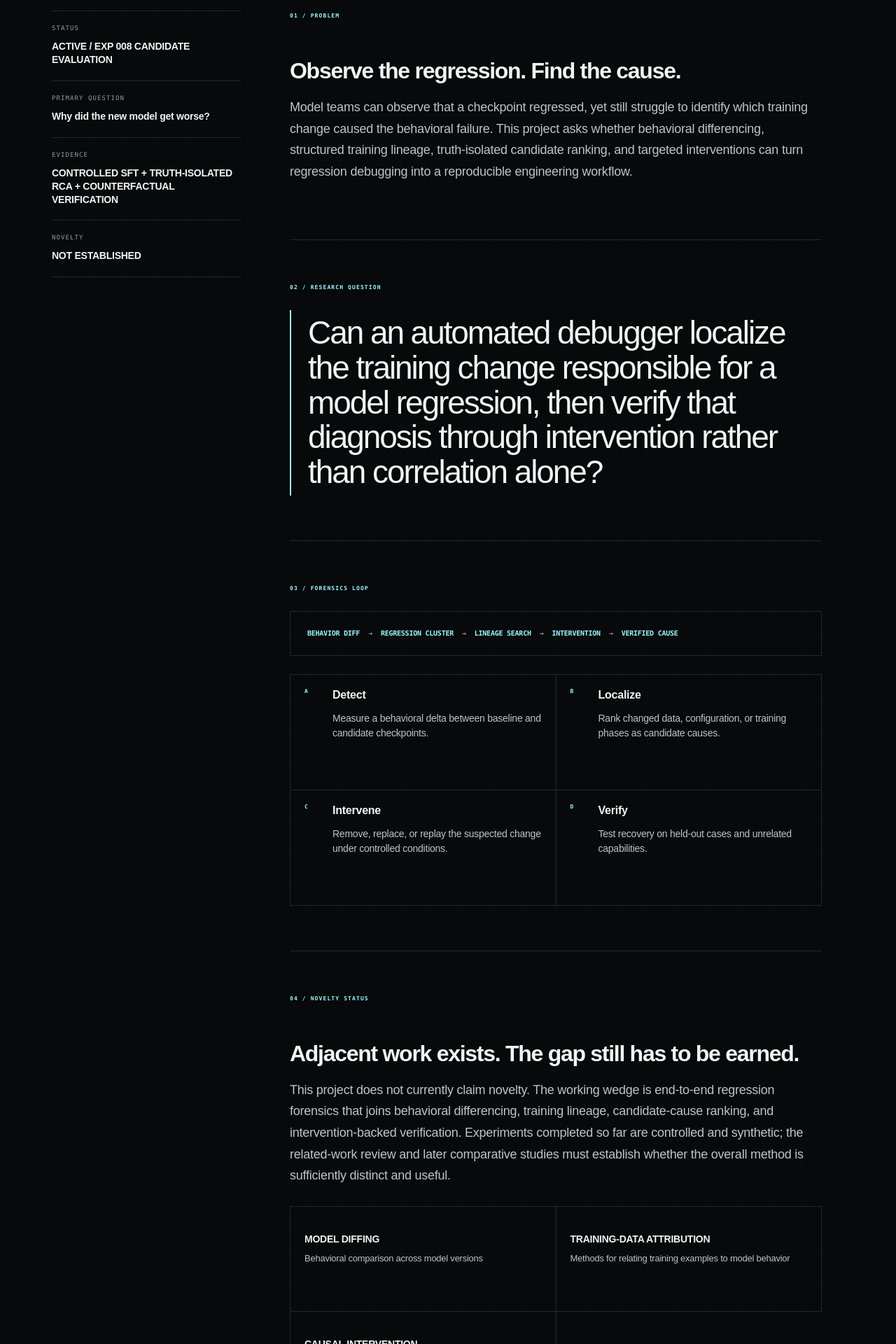
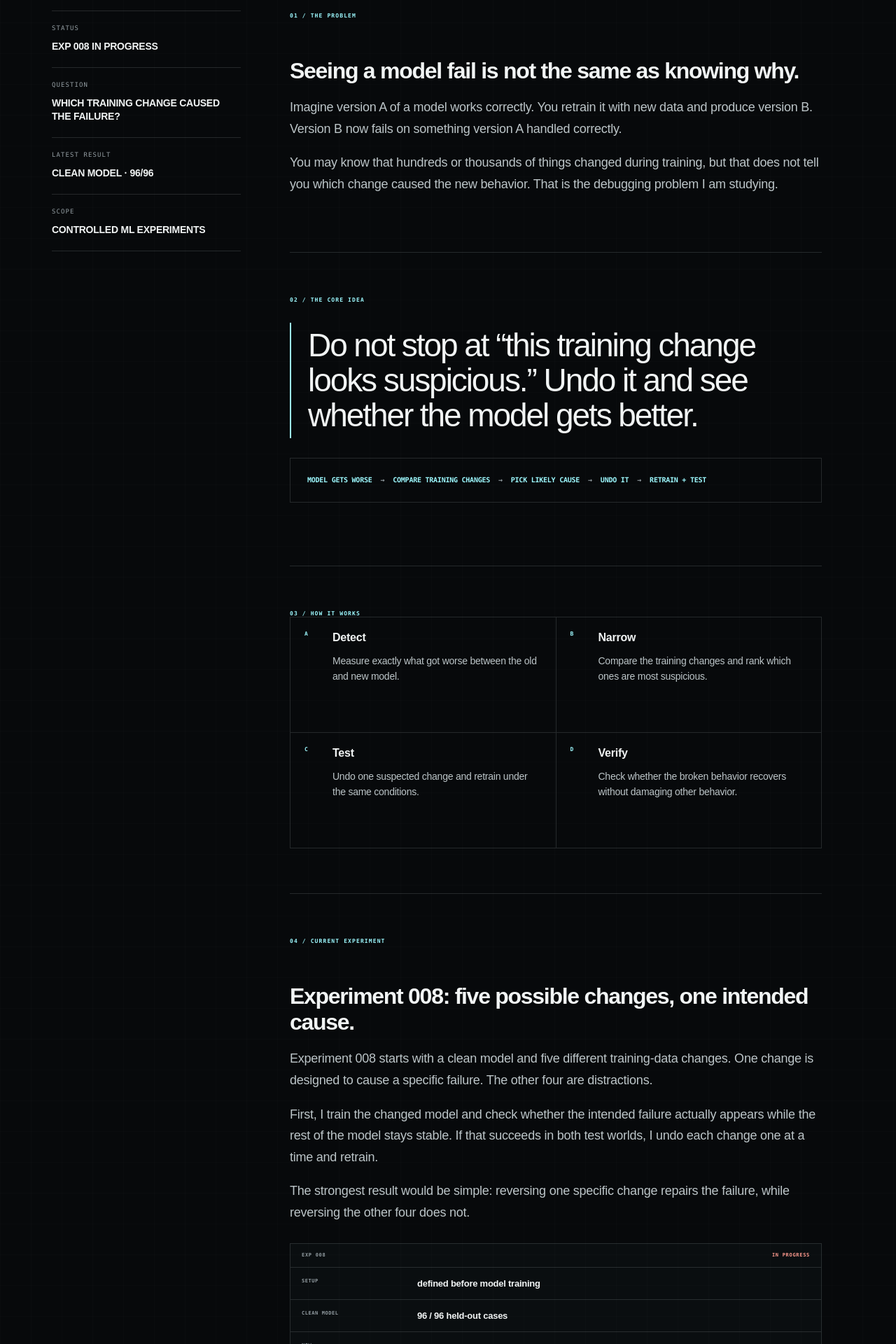
Before and after one commit to Kushrishi/kushrishi.com, a Next.js app: page /research/model-regression-forensics in a window 1280 px wide. Shown: the part 760-2680 px from the top of the page at 70% size. Built offline with nearby package versions, Linux system fonts and the light colour scheme.

Commit message:
Make research project easier to understand

```diff
--- a/app/research/model-regression-forensics/page.tsx
+++ b/app/research/model-regression-forensics/page.tsx
@@ -2,7 +2,7 @@ import type { Metadata } from "next";
 import Link from "next/link";
 
 const researchDescription =
-  "Active research on diagnosing training-data-induced model regressions using truth-isolated lineage analysis and counterfactual verification.";
+  "Researching how to trace a model regression back to the training change that caused it, then test the diagnosis by undoing that change and retraining.";
 
 export const metadata: Metadata = {
   title: "Model Regression Forensics | Kush Rishi",
@@ -24,68 +24,51 @@ export const metadata: Metadata = {
   },
 };
 
-const relatedWork = [
-  ["MODEL DIFFING", "Behavioral comparison across model versions"],
-  ["TRAINING-DATA ATTRIBUTION", "Methods for relating training examples to model behavior"],
-  ["CAUSAL INTERVENTION", "Controlled changes used to test a suspected cause"],
-];
-
 const log = [
-  ["EXP 000", "2026-08", "Validated the reproducible controlled SFT regression and recovery protocol."],
+  [
+    "EXP 000",
+    "2026-08",
+    "Built and reproduced the basic train → break → diagnose → repair experiment pipeline.",
+  ],
   [
     "EXP 001",
     "2026-08",
-    "Blinded multicandidate diagnosis succeeded, then exposed a whole-artifact lexical shortcut.",
+    "The debugger found the planted change, but a simple text-matching shortcut made the test too easy.",
   ],
   [
     "EXP 002",
     "2026-08",
-    "Entangled distractors neutralized that shortcut; changed-record analysis localized the hidden cause and selective restoration recovered the target behavior.",
+    "Removed the obvious shortcut. The hidden change was still found, and reversing it improved the target behavior.",
   ],
   [
     "EXP 003",
     "2026-08",
-    "A harder role-binding benchmark failed its clean baseline, so RCA was stopped before candidate and intervention runs.",
+    "A harder task failed even before debugging began, so the experiment was stopped instead of forcing a result.",
   ],
   [
-    "EXP 003-B",
+    "EXP 003-C/D",
     "2026-08",
-    "Balanced loss did not rescue the clean role-binding baseline.",
-  ],
-  [
-    "EXP 003-C",
-    "2026-08",
-    "Selected-slot lookup reached 96/96 on held-out evaluation, isolating the lookup primitive as learnable.",
-  ],
-  [
-    "EXP 003-D",
-    "2026-08",
-    "Explicit-policy role binding reached 96/96 held-out and restored a trustworthy clean task for later RCA experiments.",
+    "Follow-up tests showed which parts of the harder task the model could and could not reliably learn.",
   ],
   [
     "EXP 004",
     "2026-08",
-    "Task-aware ranking localized the intended shard, but restoring it produced no target recovery, separating localization from causal verification.",
+    "The debugger picked the intended change, but reversing that change did not repair the model. Ranking was not enough.",
   ],
   [
-    "EXP 005",
+    "EXP 005–006",
     "2026-09",
-    "Five prospectively frozen worlds all failed the localized-regression gate; causal certification was never reached.",
-  ],
-  [
-    "EXP 006",
-    "2026-09",
-    "Semantic-space balancing preserved clean capability but produced zero target regression across all five frozen worlds.",
+    "Better-controlled training changes still failed to create the clean, isolated model regression the benchmark needed.",
   ],
   [
     "EXP 007",
     "2026-09",
-    "Sensitivity calibration produced material target regressions, but protected behavior also regressed, so the locality gate failed and certification stopped.",
+    "The intended failure finally appeared, but unrelated behaviors broke too. The experiment stopped at its predefined gate.",
   ],
   [
     "EXP 008",
     "2026-09",
-    "A two-world selective causal RCA protocol was frozen before training; the shared clean baseline scored 96/96 and candidate evaluation is underway.",
+    "Current experiment. The setup was fixed before training. The clean reference model scored 96/96; changed-model evaluation is underway.",
   ],
 ];
 
@@ -102,7 +85,10 @@ export default function ResearchPage() {
       </header>
 
       <section className="research-hero-page">
-        <div className="section-label">PROJECT 001 / ACTIVE RESEARCH / EXPERIMENT 008</div>
+        <div className="section-label">
+          PROJECT 001 / ACTIVE RESEARCH / EXPERIMENT 008
+        </div>
+
         <h1>
           MODEL
           <br />
@@ -112,9 +98,9 @@ export default function ResearchPage() {
         </h1>
 
         <p className="hero-deck">
-          An active research project on tracing behavioral regressions through training lineage,
-          ranking plausible causes through truth-isolated diagnostics, and verifying suspected causes
-          through controlled counterfactual intervention.
+          When a model gets worse after retraining, I want to know which training
+          change caused it — and test that answer by undoing the change and
+          seeing whether the model recovers.
         </p>
       </section>
 
@@ -122,243 +108,204 @@ export default function ResearchPage() {
         <aside className="research-sidebar">
           <div>
             <span>STATUS</span>
-            <strong>ACTIVE / EXP 008 CANDIDATE EVALUATION</strong>
+            <strong>EXP 008 IN PROGRESS</strong>
           </div>
 
           <div>
-            <span>PRIMARY QUESTION</span>
-            <strong>Why did the new model get worse?</strong>
+            <span>QUESTION</span>
+            <strong>WHICH TRAINING CHANGE CAUSED THE FAILURE?</strong>
           </div>
 
           <div>
-            <span>EVIDENCE</span>
-            <strong>CONTROLLED SFT + TRUTH-ISOLATED RCA + COUNTERFACTUAL VERIFICATION</strong>
+            <span>LATEST RESULT</span>
+            <strong>CLEAN MODEL · 96/96</strong>
           </div>
 
           <div>
-            <span>NOVELTY</span>
-            <strong>NOT ESTABLISHED</strong>
+            <span>SCOPE</span>
+            <strong>CONTROLLED ML EXPERIMENTS</strong>
           </div>
         </aside>
 
         <div className="research-copy">
           <section className="research-block" id="problem">
-            <div className="research-block-index">01 / PROBLEM</div>
-            <h2>Observe the regression. Find the cause.</h2>
+            <div className="research-block-index">01 / THE PROBLEM</div>
+
+            <h2>Seeing a model fail is not the same as knowing why.</h2>
 
             <p>
-              Model teams can observe that a checkpoint regressed, yet still struggle to identify
-              which training change caused the behavioral failure. This project asks whether
-              behavioral differencing, structured training lineage, truth-isolated candidate ranking, and
-              targeted interventions can turn regression debugging into a reproducible engineering
-              workflow.
+              Imagine version A of a model works correctly. You retrain it with
+              new data and produce version B. Version B now fails on something
+              version A handled correctly.
+            </p>
+
+            <p>
+              You may know that hundreds or thousands of things changed during
+              training, but that does not tell you which change caused the new
+              behavior. That is the debugging problem I am studying.
             </p>
           </section>
 
-          <section className="research-block" id="question">
-            <div className="research-block-index">02 / RESEARCH QUESTION</div>
+          <section className="research-block" id="idea">
+            <div className="research-block-index">02 / THE CORE IDEA</div>
 
             <blockquote>
-              Can an automated debugger localize the training change responsible for a model
-              regression, then verify that diagnosis through intervention rather than correlation
-              alone?
+              Do not stop at “this training change looks suspicious.” Undo it
+              and see whether the model gets better.
             </blockquote>
+
+            <div className="pipeline research-pipeline">
+              <span>MODEL GETS WORSE</span>
+              <b>→</b>
+              <span>COMPARE TRAINING CHANGES</span>
+              <b>→</b>
+              <span>PICK LIKELY CAUSE</span>
+              <b>→</b>
+              <span>UNDO IT</span>
+              <b>→</b>
+              <span>RETRAIN + TEST</span>
+            </div>
           </section>
 
           <section className="research-block" id="method">
-            <div className="research-block-index">03 / FORENSICS LOOP</div>
-
-            <div className="pipeline research-pipeline">
-              <span>BEHAVIOR DIFF</span>
-              <b>→</b>
-              <span>REGRESSION CLUSTER</span>
-              <b>→</b>
-              <span>LINEAGE SEARCH</span>
-              <b>→</b>
-              <span>INTERVENTION</span>
-              <b>→</b>
-              <span>VERIFIED CAUSE</span>
-            </div>
+            <div className="research-block-index">03 / HOW IT WORKS</div>
 
             <div className="method-grid">
               <div>
                 <span>A</span>
                 <strong>Detect</strong>
-                <p>Measure a behavioral delta between baseline and candidate checkpoints.</p>
+                <p>
+                  Measure exactly what got worse between the old and new model.
+                </p>
               </div>
 
               <div>
                 <span>B</span>
-                <strong>Localize</strong>
-                <p>Rank changed data, configuration, or training phases as candidate causes.</p>
+                <strong>Narrow</strong>
+                <p>
+                  Compare the training changes and rank which ones are most
+                  suspicious.
+                </p>
               </div>
 
               <div>
                 <span>C</span>
-                <strong>Intervene</strong>
-                <p>Remove, replace, or replay the suspected change under controlled conditions.</p>
+                <strong>Test</strong>
+                <p>
+                  Undo one suspected change and retrain under the same
+                  conditions.
+                </p>
               </div>
 
               <div>
                 <span>D</span>
                 <strong>Verify</strong>
-                <p>Test recovery on held-out cases and unrelated capabilities.</p>
+                <p>
+                  Check whether the broken behavior recovers without damaging
+                  other behavior.
+                </p>
               </div>
             </div>
           </section>
 
-          <section className="research-block" id="novelty">
-            <div className="research-block-index">04 / NOVELTY STATUS</div>
-            <h2>Adjacent work exists. The gap still has to be earned.</h2>
+          <section className="research-block" id="current">
+            <div className="research-block-index">
+              04 / CURRENT EXPERIMENT
+            </div>
+
+            <h2>Experiment 008: five possible changes, one intended cause.</h2>
 
             <p>
-              This project does not currently claim novelty. The working wedge is end-to-end
-              regression forensics that joins behavioral differencing, training lineage,
-              candidate-cause ranking, and intervention-backed verification. Experiments completed
-              so far are controlled and synthetic; the related-work review and later comparative
-              studies must establish whether the overall method is sufficiently distinct and useful.
+              Experiment 008 starts with a clean model and five different
+              training-data changes. One change is designed to cause a specific
+              failure. The other four are distractions.
             </p>
 
-            <div className="related-work-grid">
-              {relatedWork.map(([title, detail]) => (
-                <div key={title}>
-                  <strong>{title}</strong>
-                  <p>{detail}</p>
-                </div>
-              ))}
-            </div>
-          </section>
-
-          <section className="research-block" id="experiment">
-            <div className="research-block-index">05 / EXPERIMENT PROGRESSION</div>
-            <h2>The benchmark has been hardened by its own failures.</h2>
+            <p>
+              First, I train the changed model and check whether the intended
+              failure actually appears while the rest of the model stays stable.
+              If that succeeds in both test worlds, I undo each change one at a
+              time and retrain.
+            </p>
 
             <p>
-              Each stage has been used to test not only the debugger, but whether the benchmark
-              itself is trustworthy. Shortcuts and failed clean baselines are recorded rather than
-              tuned away after seeing results.
+              The strongest result would be simple: reversing one specific
+              change repairs the failure, while reversing the other four does
+              not.
             </p>
 
             <div className="experiment-panel">
               <div className="experiment-head">
-                <span>CONTROLLED EXPERIMENT SERIES</span>
-                <strong>EXP008 ACTIVE</strong>
+                <span>EXP 008</span>
+                <strong>IN PROGRESS</strong>
               </div>
 
               <div className="experiment-row">
-                <span>EXP 000</span>
-                <b>protocol validation / complete</b>
+                <span>SETUP</span>
+                <b>defined before model training</b>
               </div>
 
               <div className="experiment-row">
-                <span>EXP 001</span>
-                <b>blinded RCA / lexical shortcut discovered</b>
+                <span>CLEAN MODEL</span>
+                <b>96 / 96 held-out cases</b>
               </div>
 
               <div className="experiment-row">
-                <span>EXP 002</span>
-                <b>entangled distractors / hidden cause localized + recovery</b>
+                <span>NOW</span>
+                <b>evaluating the changed models</b>
               </div>
 
               <div className="experiment-row">
-                <span>EXP 003</span>
-                <b>role binding / clean baseline failed; RCA stopped</b>
-              </div>
-
-              <div className="experiment-row">
-                <span>EXP 003-B</span>
-                <b>balanced loss / baseline not rescued</b>
-              </div>
-
-              <div className="experiment-row">
-                <span>EXP 003-C</span>
-                <b>selected-slot lookup / 96/96 held-out</b>
-              </div>
-
-              <div className="experiment-row">
-                <span>EXP 003-D</span>
-                <b>explicit-policy role binding / 96/96 held-out</b>
-              </div>
-
-              <div className="experiment-row">
-                <span>EXP 004</span>
-                <b>correct localization / causal verification failed</b>
-              </div>
-
-              <div className="experiment-row">
-                <span>EXP 005</span>
-                <b>five frozen worlds / localized-regression gate not reached</b>
-              </div>
-
-              <div className="experiment-row">
-                <span>EXP 006</span>
-                <b>semantic-balanced RCA / target materiality failed</b>
-              </div>
-
-              <div className="experiment-row">
-                <span>EXP 007</span>
-                <b>sensitivity calibration / materiality passed; locality failed</b>
-              </div>
-
-              <div className="experiment-row">
-                <span>EXP 008</span>
-                <b>selective causal RCA / frozen; clean baseline 96/96</b>
+                <span>NEXT IF THEY PASS</span>
+                <b>undo each possible cause and retrain</b>
               </div>
             </div>
           </section>
 
-          <section className="research-block" id="findings">
-            <div className="research-block-index">06 / KEY FINDINGS</div>
-            <h2>What the experiments have established so far.</h2>
+          <section className="research-block" id="why">
+            <div className="research-block-index">
+              05 / WHY SO MANY EXPERIMENTS?
+            </div>
+
+            <h2>The failed experiments are part of the result.</h2>
+
+            <p>
+              Earlier versions of the benchmark kept exposing ways this problem
+              could look solved when it really was not. Instead of hiding those
+              failures, each one became a reason to make the next experiment
+              stricter.
+            </p>
 
             <div className="related-work-grid">
               <div>
-                <strong>SHORTCUTS CAN MISLEAD</strong>
+                <strong>SHORTCUTS CAN FOOL US</strong>
                 <p>
-                  Experiment 001 showed that an apparently successful diagnosis can rely on simple
-                  lexical overlap rather than a meaningful forensic signal.
+                  A debugger can appear to find the right answer simply because
+                  one training change contains obvious matching words.
                 </p>
               </div>
 
               <div>
-                <strong>CHANGE-FOCUSED RCA HELD UP</strong>
+                <strong>A GOOD GUESS IS NOT PROOF</strong>
                 <p>
-                  After Experiment 002 neutralized whole-artifact lexical ranking, analysis of the
-                  changed records still localized the hidden cause and intervention recovered the
-                  target behavior.
+                  Experiment 004 picked the intended change, but reversing it
+                  did not fix the model. That showed why the repair test matters.
                 </p>
               </div>
 
               <div>
-                <strong>COMPOSITION MATTERS</strong>
+                <strong>THE TEST ITSELF CAN FAIL</strong>
                 <p>
-                  The 003 diagnostics showed that selected-slot lookup and explicit-policy role
-                  binding are individually learnable, while their implicit-policy composition
-                  failed under the frozen setup.
-                </p>
-              </div>
-
-              <div>
-                <strong>MATERIALITY IS NOT LOCALITY</strong>
-                <p>
-                  Experiment 007 produced strong target regression, but protected behavior also
-                  moved. The frozen locality gate failed, so causal certification did not proceed.
-                </p>
-              </div>
-
-              <div>
-                <strong>EXP008 IS FROZEN PROSPECTIVELY</strong>
-                <p>
-                  The current two-world benchmark was committed before model training. Its clean
-                  baseline scored 96/96; candidate and restoration evidence are not claimed before
-                  their frozen gates are actually run.
+                  Some experiments never produced the intended model failure.
+                  Others broke too many unrelated behaviors. Those are benchmark
+                  failures, not debugging successes.
                 </p>
               </div>
             </div>
           </section>
 
           <section className="research-block" id="log">
-            <div className="research-block-index">07 / RESEARCH LOG</div>
+            <div className="research-block-index">06 / RESEARCH LOG</div>
 
             <div className="research-log">
               {log.map(([id, date, text]) => (
@@ -371,14 +318,36 @@ export default function ResearchPage() {
             </div>
           </section>
 
-          <section className="research-block" id="reproduce">
-            <div className="research-block-index">08 / REPRODUCE</div>
-            <h2>Protocols, configs, tests, and results are public in the repository.</h2>
+          <section className="research-block" id="scope">
+            <div className="research-block-index">07 / SCOPE</div>
+
+            <h2>What this project does and does not claim.</h2>
 
             <p>
-              The research repo records frozen experiment configurations, deterministic preparation
-              scripts, model-training and evaluation runners, decision logs, and per-experiment
-              results. Generated checkpoints and datasets are intentionally excluded from Git.
+              These are controlled synthetic experiments on a small language
+              model. They are meant to test the debugging method carefully
+              before trying to generalize it to larger, messier, real-world
+              regressions.
+            </p>
+
+            <p>
+              Related work already exists in model comparison, training-data
+              attribution, influence estimation, and ML debugging. I am testing
+              whether those ideas can fit into an end-to-end workflow where a
+              suspected cause is checked by actually reversing it.
+            </p>
+          </section>
+
+          <section className="research-block" id="code">
+            <div className="research-block-index">08 / CODE + DETAILS</div>
+
+            <h2>The technical record is public.</h2>
+
+            <p>
+              The repository contains the experiment configs, preparation
+              scripts, training and evaluation code, tests, decision logs, and
+              detailed results. Deeper documentation records the exact model
+              revision, dataset hashes, training settings, and experiment rules.
             </p>
 
             <Link
@@ -396,10 +365,10 @@ export default function ResearchPage() {
             <span>NOTE / 2026-09</span>
 
             <p>
-              Current evidence is controlled and synthetic. Findings are conditional on the pinned
-              model and training setup, and novelty is not established. Experiments 000 through 007
-              are complete. Experiment 008 was frozen before model training; its clean baseline
-              scored 96/96, and candidate evaluation is the active result-bearing stage.
+              Experiment 008 is still running. The clean reference model has
+              passed 96/96 held-out cases. No causal success is being claimed
+              unless the changed-model and repair tests also pass the rules
+              defined before training.
             </p>
           </div>
         </div>
```
Also changed, not shown: app/page.tsx (+9 -8 lines).
